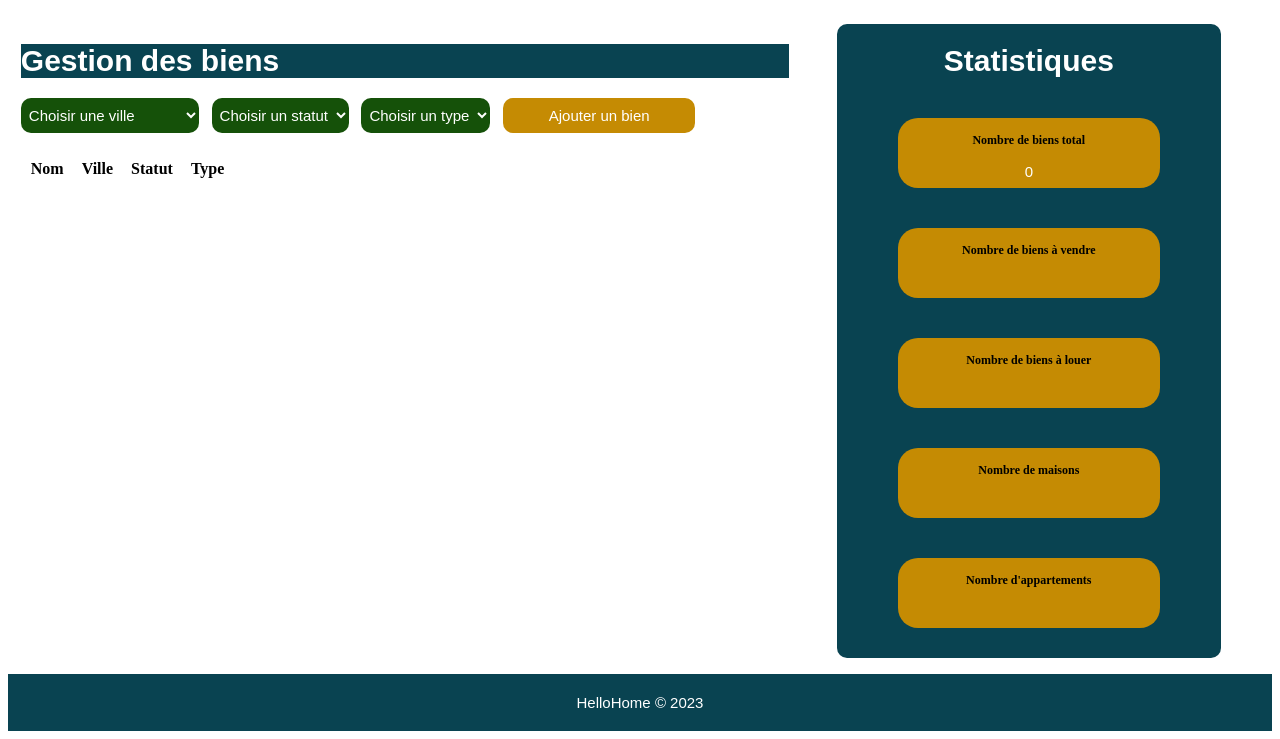
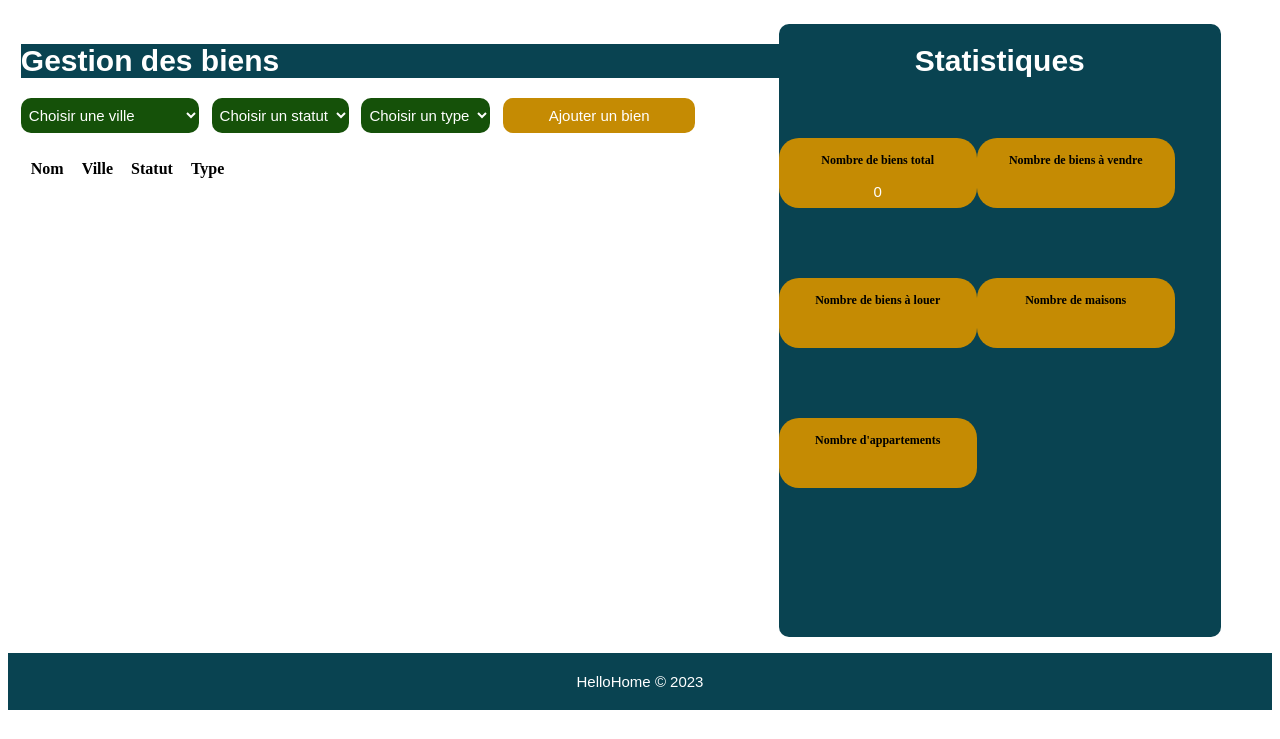
Before and after one commit to ColasRblr/HelloHome, a PHP site: page /POO_Immo/views/ViewDashboard.php in a window 1280 px wide. Shown: the part 138-877 px from the top of the page. After the commit the page ends 848 px from the top, so only its background shows below. Run offline with PHP 8.4, Linux system fonts and the light colour scheme; the template is opened without the code that fills it, so the values that code supplies are empty.

Commit message:
modification du js

```diff
--- a/style/dashboard.css
+++ b/style/dashboard.css
@@ -4,36 +4,44 @@
   text-align: center;
   text-align: -webkit-center;
 }
+
 .titlePageDashboard {
   background-color: #094351;
 }
+
 h1 {
   color: white;
   font-size: 30px;
   font-family: "Palanquin", sans-serif;
 }
+
 h3 {
   font-size: 12px;
   font-weight: bold;
 }
+
 p {
   color: white;
   font-size: 15px;
   font-family: "Palanquin", sans-serif;
 }
+
 td {
   border: white;
   table-layout: auto;
   padding-right: 3vw;
   border-bottom: solid 1px;
 }
+
 th {
   padding-right: 8px;
   padding-left: 8px;
 }
+
 a {
   color: black;
 }
+
 /* .......................................Header */
 header {
   height: 130px;
@@ -43,6 +51,7 @@ header {
   align-items: center;
   margin-bottom: 3vh;
 }
+
 #icon_container {
   display: flex;
   align-items: center;
@@ -67,12 +76,14 @@ header i {
   margin: auto 15px;
   cursor: pointer;
 }
+
 /* ...........................................Gestion des biens */
 #managementProperty {
   margin-left: 1vw;
   text-align: start;
   width: 60vw;
 }
+
 #dashboardManagementFilters {
   display: flex;
 }
@@ -116,18 +127,25 @@ header i {
   background-color: #094351;
   margin-right: 4vw;
   border-radius: 10px;
-  width: 30vw;
+  width: 35vw;
   font-size: 30px;
 }
+
 .numberStatistique {
   background-color: #c58b03;
   border-radius: 20px;
   height: 8vh;
-  width: 20vw;
+  width: 15vw;
   margin-top: 40px;
   margin-bottom: 30px;
   padding: 3px;
 }
+
+#statistic_container {
+  display: flex;
+  flex-wrap: wrap;
+}
+
 /* ...........................Footer */
 footer {
   background-color: #094351;
@@ -146,16 +164,20 @@ footer p {
   body {
     width: 100%;
   }
+
   h1 {
     font-size: 20px;
   }
+
   header img {
     height: 70%;
     width: 70%;
   }
+
   td {
     margin-right: 1px;
   }
+
   th {
     margin-right: 1px;
     padding: none;
@@ -165,33 +187,40 @@ footer p {
     flex-wrap: wrap;
     justify-content: center;
   }
+
   .btnFilterSelectDashboard {
     width: 40vw;
     font-size: 15px;
     height: 35px;
     margin-bottom: 2px;
   }
+
   #btnAddProperty {
     font-size: 15px;
     width: 40vw;
     height: 35px;
   }
+
   #positionElementsHomePageDashboard {
     flex-direction: column;
   }
+
   #managementProperty {
     width: 100vw;
     margin-bottom: 2vh;
   }
+
   #titlePageDashboard {
     width: 100vw;
   }
+
   #listOfProperties {
     font-size: 12px;
     padding: 1px;
     height: 50vh;
     overflow-y: auto;
   }
+
   #statistiquesDashboard {
     width: 80vw;
     align-self: center;
--- a/views/ViewDashboard.php
+++ b/views/ViewDashboard.php
@@ -96,6 +96,7 @@
             </div>
             <div id="statistiquesDashboard">
                 <h1>Statistiques</h1>
+                <div id="statistic_container">
                     <div id="numberOfPropertiesAvailable" class="numberStatistique">
                         <h3 class="statistiques">Nombre de biens total</h3>
                         <p id="numberPropertyAvailable">
@@ -140,6 +141,7 @@
                     </div>
                 </div>
             </div>
+        </div>
 
         <footer>
             <p>HelloHome © 2023</p>
```
Also changed, not shown: js/home.js (+5 -4 lines). Lines whose indentation alone changed are shown as unchanged.
